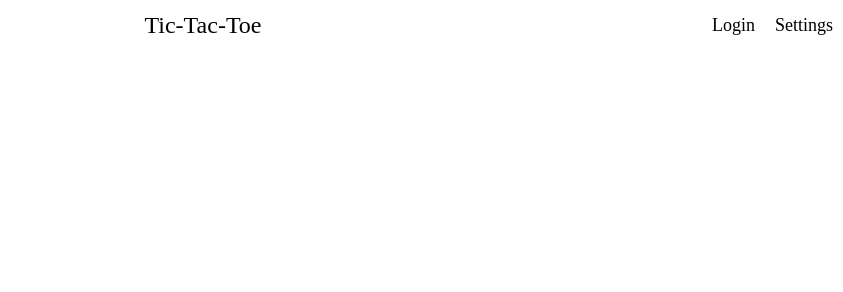
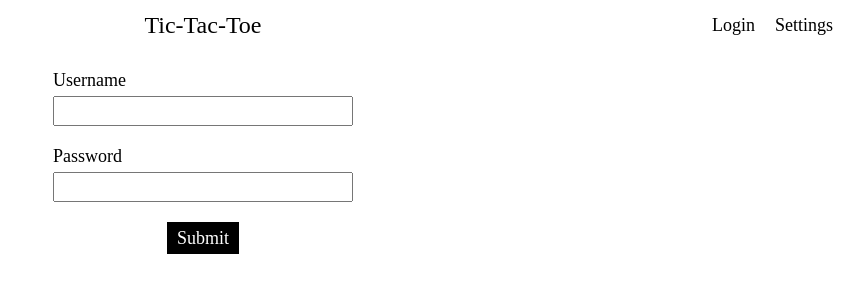
Before and after one commit to dwayne314/react-basics, a React app: page /register in a window 1280 px wide. Shown: the whole page, without its empty margins (437-1280 px from the left). Built offline with nearby package versions, Linux system fonts and the light colour scheme.

Commit message:
Added Signup Page

```diff
--- a/package.json
+++ b/package.json
@@ -42,6 +42,7 @@
   },
   "devDependencies": {
     "@testing-library/react": "^9.4.0",
+    "axios": "^0.19.2",
     "redux-mock-store": "^1.5.4"
   }
 }
--- a/src/components/App/App.js
+++ b/src/components/App/App.js
@@ -7,6 +7,7 @@ import { Provider } from 'react-redux';
 import Header from '../Header/Header';
 import Home from '../Home/Home';
 import Login from '../Login/Login';
+import Signup from '../Signup/Signup';
 import Settings from '../Settings/Settings';
 
 // Utility Dependencies
@@ -19,7 +20,7 @@ const App = () => {
 			<div className="app">
 				<Header />
 				<Route exact path="/" component={Home}></Route>
-				<Route exact path="/login" component={Login}></Route>
+				<Route exact path="/register" component={Signup}></Route>
 				<Route exact path="/settings" component={Settings}></Route>
 			</div>
 		</Provider>
--- a/src/components/HamburgerMenu/HamburgerMenu.js
+++ b/src/components/HamburgerMenu/HamburgerMenu.js
@@ -28,7 +28,7 @@ const HamburgerMenu = () => {
 					</Link>
 				</div>
 				<div className="hamburger-menu-line">
-					<Link to="/login">
+					<Link to="/register">
 						Login
 					</Link>
 				</div>
--- /dev/null
+++ b/src/components/Signup/Signup.css
@@ -0,0 +1,45 @@
+.form-container {
+	display: flex;
+	flex-direction: column;
+	align-items: center;
+	font-size: 18px;
+	margin: 10px;
+}
+
+.form-input-container {
+	margin-bottom: 20px;
+	width: var(--form-width);
+}
+
+.form-input {
+	margin-top: 5px;
+}
+
+.form-input > input {
+	min-width: 300px;
+	width: 100%;
+	height: 30px;
+	box-sizing: border-box;
+	padding: 10px;
+}
+
+.form-submit {
+	background-color: var(--secondary-background-color);
+	color: var(--primary-background-color);
+	height: var(--button-height);
+	width: 70px;
+	box-sizing: border-box;
+	text-align: center;
+	line-height: var(--button-height);
+	cursor: pointer;
+}
+
+.form-submit:hover {
+	background-color: var(--primary-background-color);
+	color: var(--secondary-background-color);
+}
+
+.form-button-container {
+	border: 1px solid black;
+	border-color: var(--secondary-background-color);
+}
--- /dev/null
+++ b/src/components/Signup/Signup.js
@@ -0,0 +1,60 @@
+// App Dependencies
+import React, { useState, useEffect } from 'react';
+import axios from 'axios';
+
+// Styles
+import './Signup.css';
+
+
+const Signup = () => {
+	const [username, setUsername] = useState('');
+	const [password, setPassword] = useState('');
+
+	const updateUsername = (evt) => {
+		setUsername(evt.target.value)
+	}
+
+	const updatePassword = (evt) => {
+		setPassword(evt.target.value)
+	}
+
+	const submitForm = () => {
+		console.log(username, ' ', password)
+	}
+
+	return (
+		<div data-testid="signup-container" className="signup-container">
+			<div className="form-container">
+				<div className="form-input-container">
+					<div className="form-label">
+						<label htmlFor="username">
+							Username
+						</label>
+					</div>
+					<div htmlFor="username" className="form-input">
+						<input data-testid="username-input" onChange={updateUsername} type="text"
+						value={username}></input>
+					</div>
+				</div>
+				<div className="form-input-container">
+					<div className="form-label">
+						<label htmlFor="password">
+							Password
+						</label>
+					</div>
+					<div htmlFor="password" className="form-input">
+						<input data-testid="password-input" onChange={updatePassword} type="text"
+						value={password}></input>
+					</div>
+				</div>
+				<div className="form-button-container">
+					<div data-testid="submit-button" onClick={submitForm} className="form-submit">Submit</div>
+				</div>
+			</div>
+
+		</div>
+	);
+};
+
+
+export default Signup;
--- a/src/index.css
+++ b/src/index.css
@@ -49,6 +49,12 @@ a {
 
 	--hidden-block-on-lg-screen: none;
 	--hidden-block-on-sm-screen: block;
+
+	/* Forms */
+	--form-width: 300px;
+
+	/* Buttons */
+	--button-height: 30px;
 }
 
 @media screen and (max-width: 750px) {
@@ -66,14 +72,16 @@ a {
 		--side-menu-container-position: relative;
 		--side-menu-container-width: 100%;
 		--side-menu-container-padding-right: 0px;
+
 	}
 }
 
 @media screen and (max-width: 500px) {
 	:root {
 		--settings-box-angled-text: rotate(45deg);
-			--hidden-block-on-lg-screen: block;
-			--hidden-block-on-sm-screen: none;
+		--hidden-block-on-lg-screen: block;
+		--hidden-block-on-sm-screen: none;
+		--form-width: 100%;
 
 
 	}
```
Also changed, not shown: src/components/Signup/Signup.test.js (added, +44 -0 lines), 1 other file.
